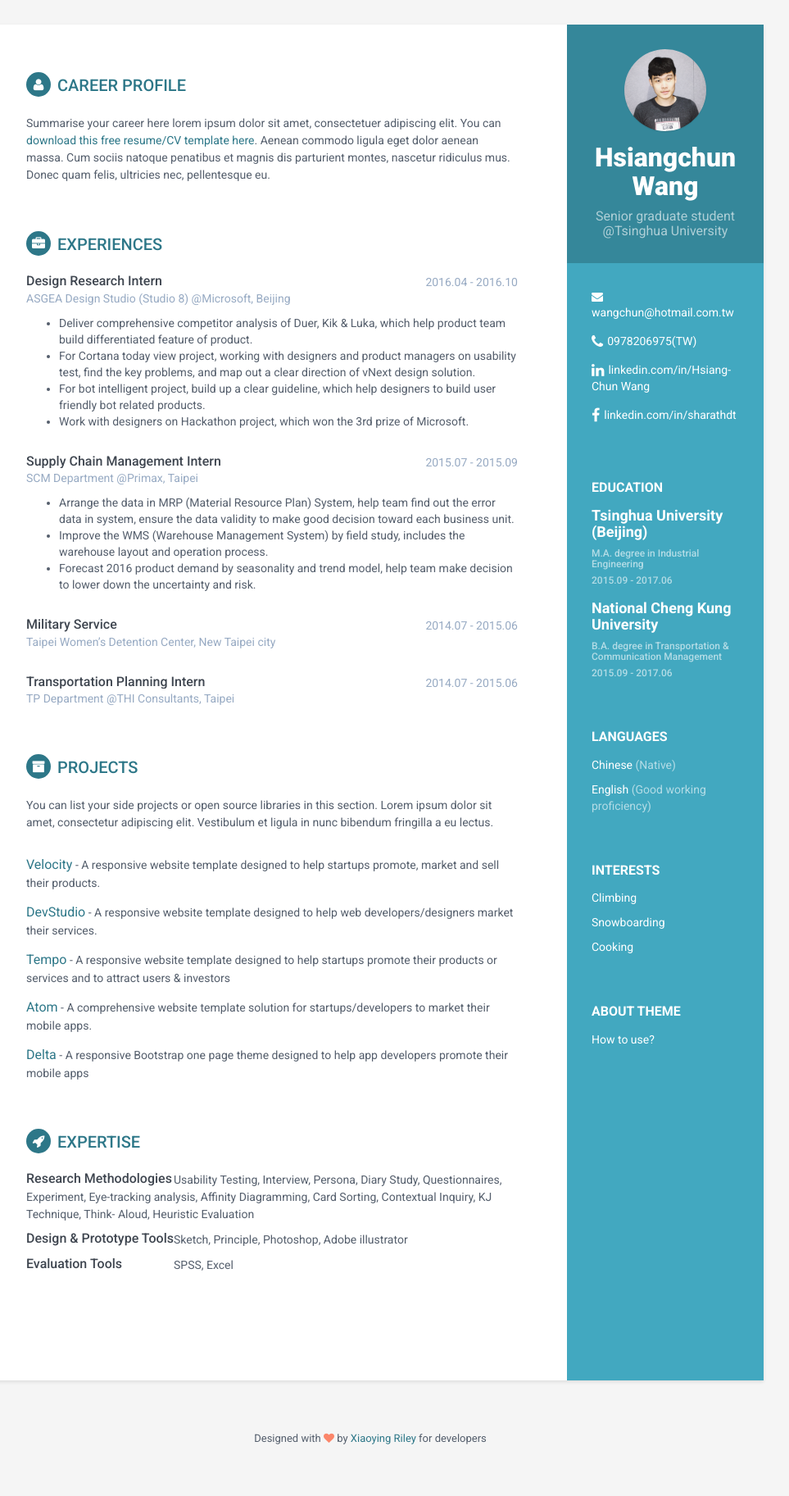
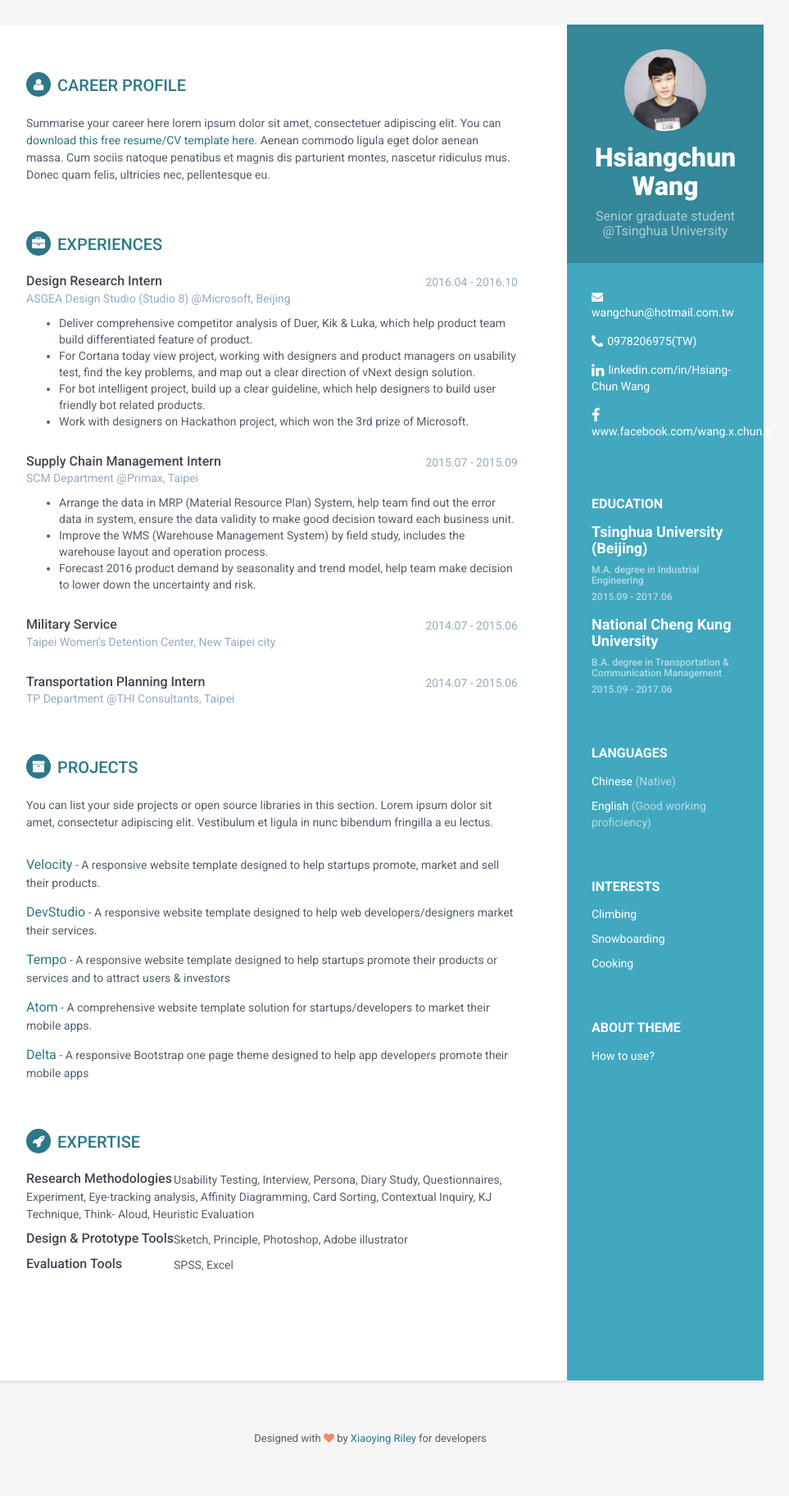
Before and after one commit to hsiangchunwang/hsiangchunwang.github.io, a Jekyll site: the page built from index.html, in a window 1280 px wide. Shown: the whole page at 82% size, without its empty margins (188-1151 px from the left). Built offline with Jekyll 4.4.1, drawn with Linux system fonts in a browser that asks for light colours; part of the change alters nothing that is shown.

Commit message:
Update _config.yml

```diff
--- a/_config.yml
+++ b/_config.yml
@@ -23,6 +23,6 @@ phone: 0978206975(TW)
 website: blog.webjeda.com #do not add http://
 linkedin: Hsiang-Chun Wang
 github: hsiangchunwang
-twitter: 'wang.x.chun.9'
+facebook: 'wang.x.chun.9'
 
 #Update all the sections by editing the files inside _includes folder.
```
